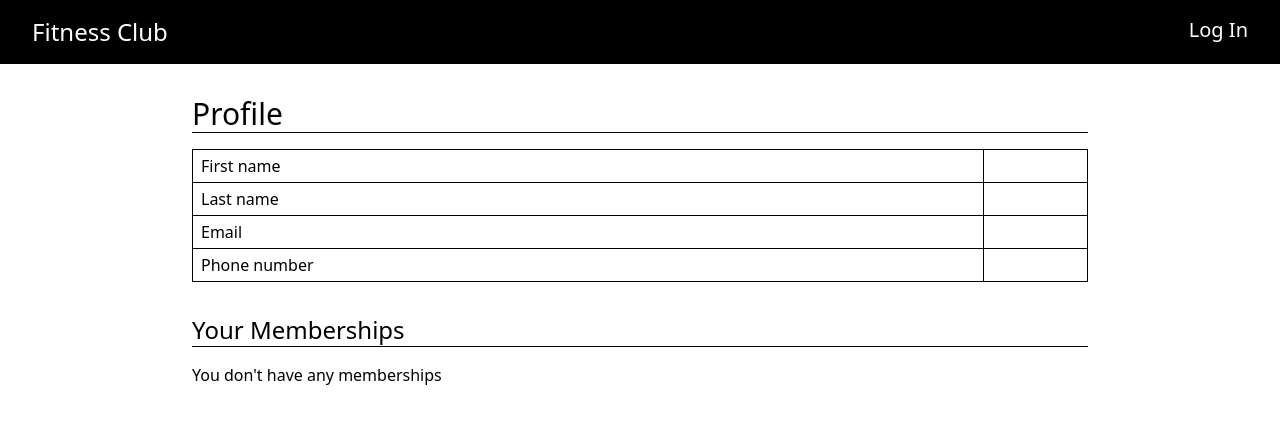
After one commit to nickAnhel/FastAPI-Fitness-Club, a FastAPI app: template src/templates/profile.html in a window 1280 px wide. The commit adds this page. Shown: the top 424 px of the page. Run offline with FastAPI, Linux system fonts and the light colour scheme; the template is opened without the code that fills it, so the values that code supplies are empty; parts of the project's set-up code (start-up, migrations or seed data) failed here and were passed over; some libraries are stand-ins or nearby versions.

Commit message:
Added membership create form and profile page

```diff
--- a/api/fill_db.py
+++ b/api/fill_db.py
@@ -98,7 +98,7 @@ def create_memberships():
 
 
 if __name__ == "__main__":
-    clear_db()
+    # clear_db()
     create_services()
     create_users()
     create_offices()
--- a/requirements.txt
+++ b/requirements.txt
@@ -6,3 +6,4 @@ requests==2.31.0
 faker==25.2.0
 pytest==8.2.0
 fastapi_users==13.0.0
+aiosqlite==0.20.0
--- a/src/auth/models.py
+++ b/src/auth/models.py
@@ -24,6 +24,7 @@ class UserModel(SQLAlchemyBaseUserTable[int], Base):
     memberships: Mapped[list["MembershipModel"]] = relationship(  # type: ignore
         back_populates="user",
         cascade="all, delete",
+        lazy="selectin",
     )
 
 
--- a/src/models/models.py
+++ b/src/models/models.py
@@ -70,6 +70,7 @@ class MembershipModel(Base):
 
     tariff: Mapped["TariffModel"] = relationship(
         back_populates="memberships",
+        lazy="selectin",
     )
     user: Mapped["UserModel"] = relationship(  # type: ignore
         back_populates="memberships",
--- a/src/repositories/user_repository.py
+++ b/src/repositories/user_repository.py
@@ -38,7 +38,11 @@ class UserRepository(BaseRepository):
 
     def get_single(self, **fiters) -> UserModel:
         with self._session_factory() as session:
-            query = select(UserModel).filter_by(**fiters).options(selectinload(UserModel.memberships))
+            query = (
+                select(UserModel)
+                .filter_by(**fiters)
+                .options(subqueryload(UserModel.memberships).subqueryload(MembershipModel.tariff))
+            )
             user = session.execute(query).scalar_one()
             return user
 
--- a/src/templates/base.html
+++ b/src/templates/base.html
@@ -16,11 +16,12 @@
         <ul class="flex text-xl">
             {% if user %}
                 <li>
-                    <a href="/pages/logout/">Log Out</a>
+                    <a href="/pages/profile/" class="mr-4 transition linear duration-300 hover:text-blue-500">Profile</a>
+                    <a href="/pages/logout/" class="transition linear duration-300 hover:text-blue-500">Log Out</a>
                 </li>
             {% else %}
                 <li>
-                    <a href="/pages/login/">Log In</a>
+                    <a href="/pages/login/" class="transition linear duration-300 hover:text-blue-500">Log In</a>
                 </li>
             {% endif %}
         </ul>
--- /dev/null
+++ b/src/templates/profile.html
@@ -0,0 +1,56 @@
+{% extends "base.html" %}
+
+{% block title %}
+    Profile
+{% endblock title %}
+
+{% block content %}
+    <h1 class="text-3xl">Profile</h1>
+    <hr class="mb-4 border-black">
+
+    <table class="border-collapse w-full mb-8">
+        <tr>
+            <td class="border border-black px-2 py-1">First name</td>
+            <td class="border border-black px-2 py-1">{{ user.first_name }}</td>
+        </tr>
+        <tr>
+            <td class="border border-black px-2 py-1">Last name</td>
+            <td class="border border-black px-2 py-1">{{ user.last_name }}</td>
+        </tr>
+        <tr>
+            <td class="border border-black px-2 py-1">Email</td>
+            <td class="border border-black px-2 py-1">{{ user.email }}</td>
+        </tr>
+        <tr>
+            <td class="border border-black px-2 py-1">Phone number</td>
+            <td class="border border-black px-2 py-1">{{ user.phone_number }}</td>
+        </tr>
+    </table>
+
+    <h2 class="text-2xl">Your Memberships</h2>
+    <hr class="mb-4 border-black">
+
+    {% if user.memberships %}
+        {% for membership in user.memberships %}
+            <div class="mb-4">
+                <table class="border-collapse w-full">
+                    <tr>
+                        <td class="border border-black px-2 py-1">Start date</td>
+                        <td class="border border-black px-2 py-1">{{ membership.start_date }}</td>
+                    </tr>
+                    <tr>
+                        <td class="border border-black px-2 py-1">Period</td>
+                        <td class="border border-black px-2 py-1">{{ membership.tariff.period }}</td>
+                    </tr>
+                    <tr>
+                        <td class="border border-black px-2 py-1">Price</td>
+                        <td class="border border-black px-2 py-1">{{ "${:,.2f}".format(membership.tariff.price) }}</td>
+                    </tr>
+                </table>
+            </div>
+
+        {% endfor %}
+    {% else %}
+        <p>You don't have any memberships</p>
+    {% endif %}
+{% endblock content %}
```
Also changed, not shown: src/pages/router.py (+31 -2 lines), src/templates/office.html (+34 -1 lines).
